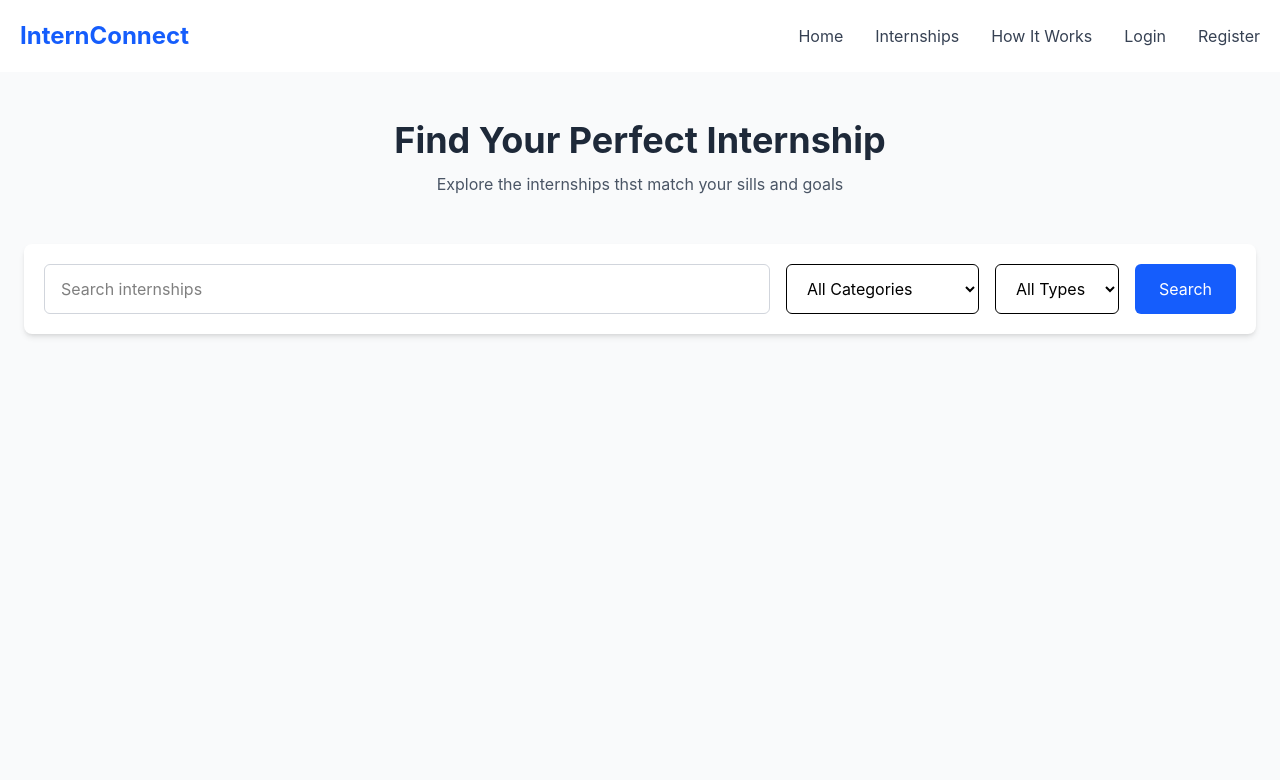
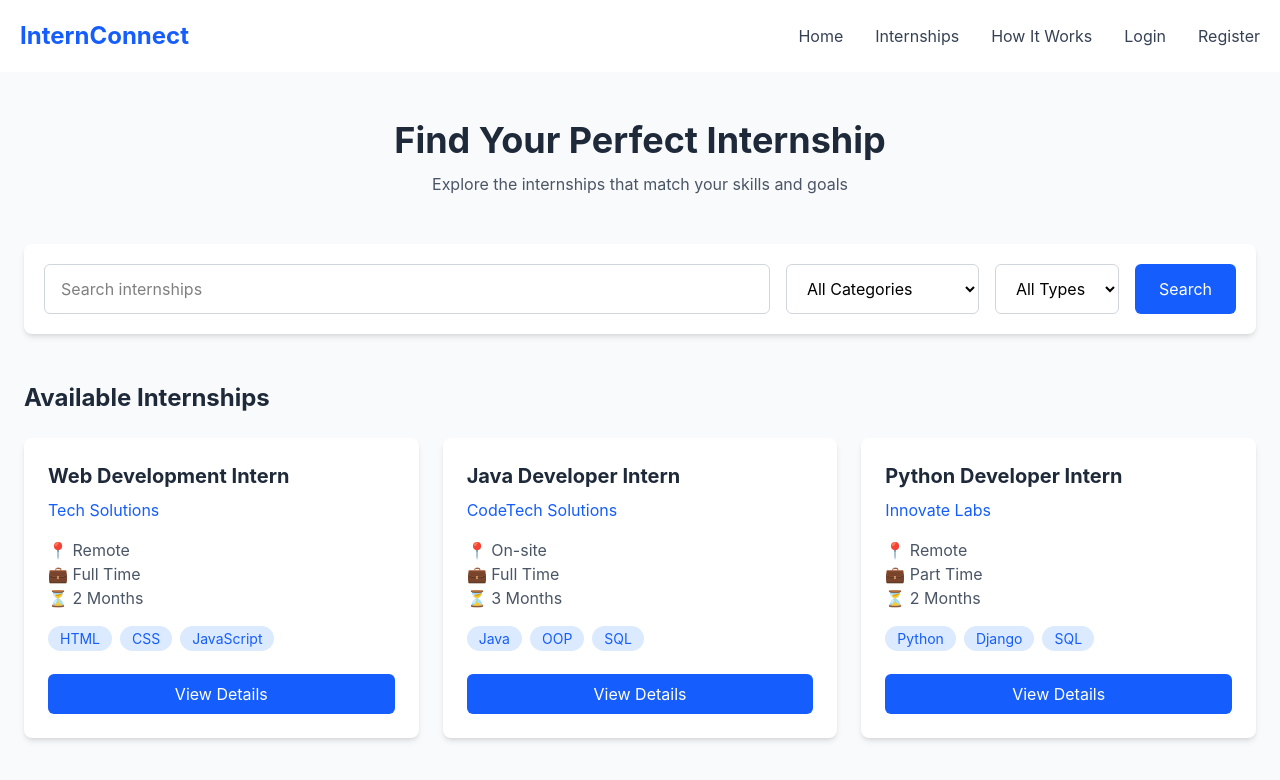
Before and after one commit to Anshu-webdev13/InterenConnect-Project, a React (Vite) app in the folder internconnect/: page /internships in a window 1280 px wide. Shown: the top 780 px of the page. Built offline with nearby package versions, Linux system fonts and the light colour scheme.

Commit message:
Add internshipdetails page

```diff
--- a/internconnect/src/App.jsx
+++ b/internconnect/src/App.jsx
@@ -3,6 +3,7 @@ import Navbar from './components/Navbar'
 import Home from './pages/Home.jsx'
 import {Routes, Route} from 'react-router-dom'
 import Interenship from './pages/Internship.jsx'
+import Internshipdetails from './pages/Internshipdetails.jsx'
 
 const App = () => {
   return (
@@ -11,6 +12,7 @@ const App = () => {
       <Routes>
         <Route path="/" element={<Home />} />
         <Route path="/internships" element={< Interenship />} />
+        <Route path="/internshipdetails" element={<Internshipdetails />} />
       </Routes>
 
     </div>
--- a/internconnect/src/pages/Internship.jsx
+++ b/internconnect/src/pages/Internship.jsx
@@ -3,14 +3,18 @@ import React from "react";
 const Interenship = () => {
   return (
     <div className="bg-gray-50 min-h-screen">
+
       <section className="text-center py-12">
         <h1 className="text-4xl font-bold text-gray-800">
           Find Your Perfect Internship
         </h1>
+
         <p className="text-gray-600 mt-3">
-          Explore the internships thst match your sills and goals
+          Explore the internships that match your skills and goals
         </p>
       </section>
+
+
       <section className="max-w-7xl mx-auto px-6">
         <div className="bg-white rounded-lg p-5 shadow-md flex flex-col md:flex-row gap-4">
           <input
@@ -18,20 +22,126 @@ const Interenship = () => {
             placeholder="Search internships"
             className="border border-gray-300 rounded-md px-4 py-3 flex-1 outline-none focus:border-blue-500"
           />
-          <select className="border corder-gray-300 rounded-md px-4 py-3">
+
+          <select className="border border-gray-300 rounded-md px-4 py-3">
             <option>All Categories</option>
             <option>Web Development</option>
             <option>Java</option>
             <option>Python</option>
           </select>
-          <select className="border corder-gray-300 rounded-md px-4 py-3">
+
+          <select className="border border-gray-300 rounded-md px-4 py-3">
             <option>All Types</option>
             <option>Remote</option>
             <option>On-site</option>
           </select>
+
           <button className="bg-blue-600 text-white px-6 py-3 rounded-md hover:bg-blue-700">
             Search
           </button>
+        </div>
+      </section>
+
+
+      <section className="max-w-7xl mx-auto px-6 py-12">
+        <h2 className="text-2xl font-bold text-gray-800 mb-6">
+          Available Internships
+        </h2>
+
+        <div className="grid grid-cols-1 md:grid-cols-2 lg:grid-cols-3 gap-6">
+
+
+          <div className="bg-white p-6 rounded-lg shadow-md">
+            <h3 className="text-xl font-bold text-gray-800">
+              Web Development Intern
+            </h3>
+
+            <p className="text-blue-600 mt-2">Tech Solutions</p>
+
+            <p className="text-gray-600 mt-4">📍 Remote</p>
+            <p className="text-gray-600">💼 Full Time</p>
+            <p className="text-gray-600">⏳ 2 Months</p>
+
+            <div className="mt-4">
+              <span className="bg-blue-100 text-blue-600 px-3 py-1 rounded-full text-sm">
+                HTML
+              </span>
+
+              <span className="bg-blue-100 text-blue-600 px-3 py-1 rounded-full text-sm ml-2">
+                CSS
+              </span>
+
+              <span className="bg-blue-100 text-blue-600 px-3 py-1 rounded-full text-sm ml-2">
+                JavaScript
+              </span>
+            </div>
+
+            <button className="mt-6 w-full bg-blue-600 text-white py-2 rounded-md hover:bg-blue-700">
+              View Details
+            </button>
+          </div>
+
+          <div className="bg-white p-6 rounded-lg shadow-md">
+            <h3 className="text-xl font-bold text-gray-800">
+              Java Developer Intern
+            </h3>
+
+            <p className="text-blue-600 mt-2">CodeTech Solutions</p>
+
+            <p className="text-gray-600 mt-4">📍 On-site</p>
+            <p className="text-gray-600">💼 Full Time</p>
+            <p className="text-gray-600">⏳ 3 Months</p>
+
+            <div className="mt-4">
+              <span className="bg-blue-100 text-blue-600 px-3 py-1 rounded-full text-sm">
+                Java
+              </span>
+
+              <span className="bg-blue-100 text-blue-600 px-3 py-1 rounded-full text-sm ml-2">
+                OOP
+              </span>
+
+              <span className="bg-blue-100 text-blue-600 px-3 py-1 rounded-full text-sm ml-2">
+                SQL
+              </span>
+            </div>
+
+            <button className="mt-6 w-full bg-blue-600 text-white py-2 rounded-md hover:bg-blue-700">
+              View Details
+            </button>
+          </div>
+
+
+          <div className="bg-white p-6 rounded-lg shadow-md">
+            <h3 className="text-xl font-bold text-gray-800">
+              Python Developer Intern
+            </h3>
+
+            <p className="text-blue-600 mt-2">Innovate Labs</p>
+
+            <p className="text-gray-600 mt-4">📍 Remote</p>
+            <p className="text-gray-600">💼 Part Time</p>
+            <p className="text-gray-600">⏳ 2 Months</p>
+
+            <div className="mt-4">
+              <span className="bg-blue-100 text-blue-600 px-3 py-1 rounded-full text-sm">
+                Python
+              </span>
+
+              <span className="bg-blue-100 text-blue-600 px-3 py-1 rounded-full text-sm ml-2">
+                Django
+              </span>
+
+              <span className="bg-blue-100 text-blue-600 px-3 py-1 rounded-full text-sm ml-2">
+                SQL
+              </span>
+            </div>
+
+            <button className="mt-6 w-full bg-blue-600 text-white py-2 rounded-md hover:bg-blue-700">
+              View Details
+            </button>
+          </div>
+
         </div>
       </section>
     </div>
--- /dev/null
+++ b/internconnect/src/pages/Internshipdetails.jsx
@@ -0,0 +1,22 @@
+import React from "react";
+
+const Internshipdetails = () => {
+  return (
+    <div>
+      <div>
+        <div>
+          <h1>Web Development Intern</h1>
+          <p>Tech Solution</p>
+          <div>
+            <p>📍 Remote</p>
+             <p>💼 Full Time</p>
+             <p>⏳ 2 Months</p>
+            <p>💰 ₹10,000 / Month</p>
+          </div>
+        </div>
+      </div>
+    </div>
+  );
+};
+
+export default Internshipdetails;
```
Also changed, not shown: internconnect/src/pages/Interenshipadetails.jsx (deleted).
